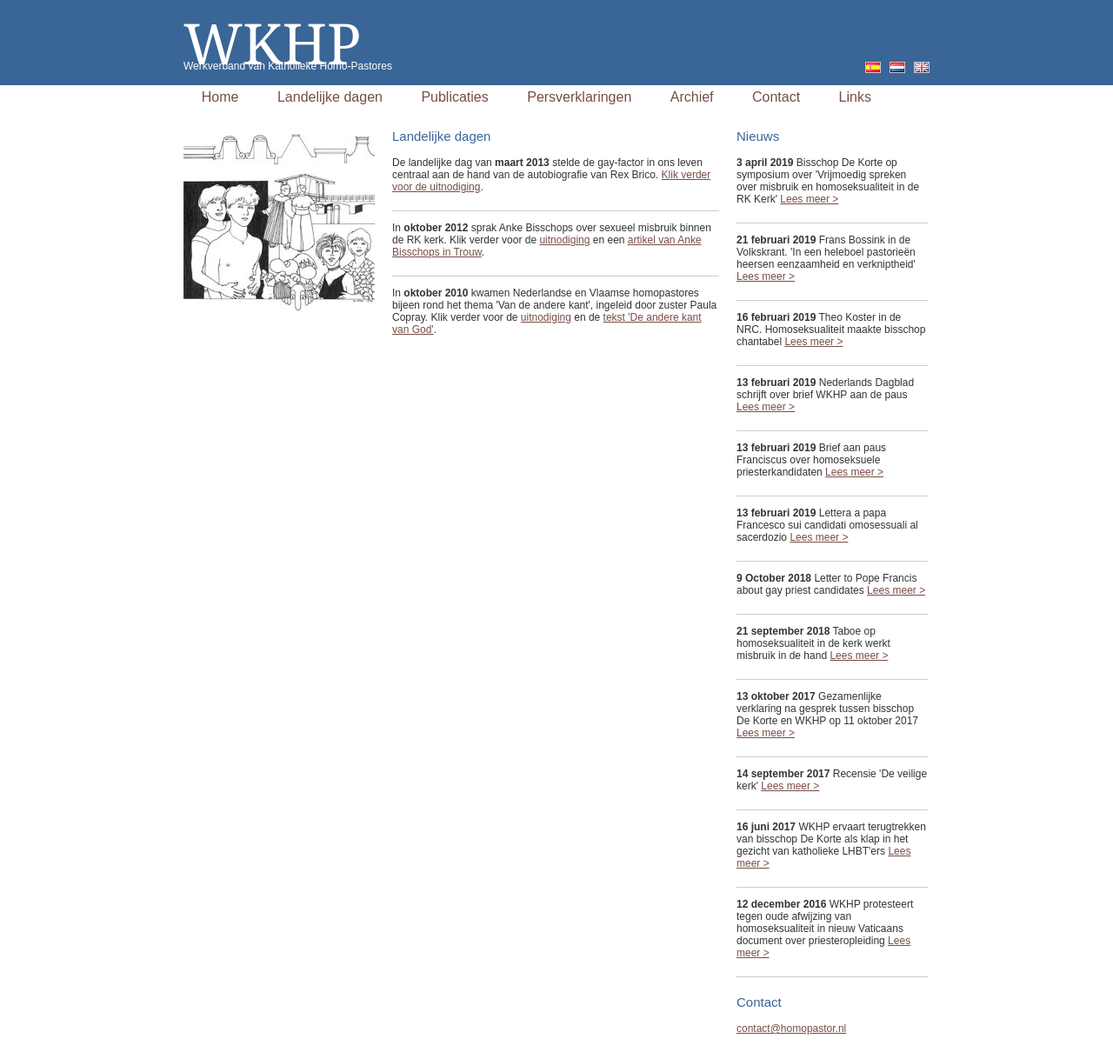
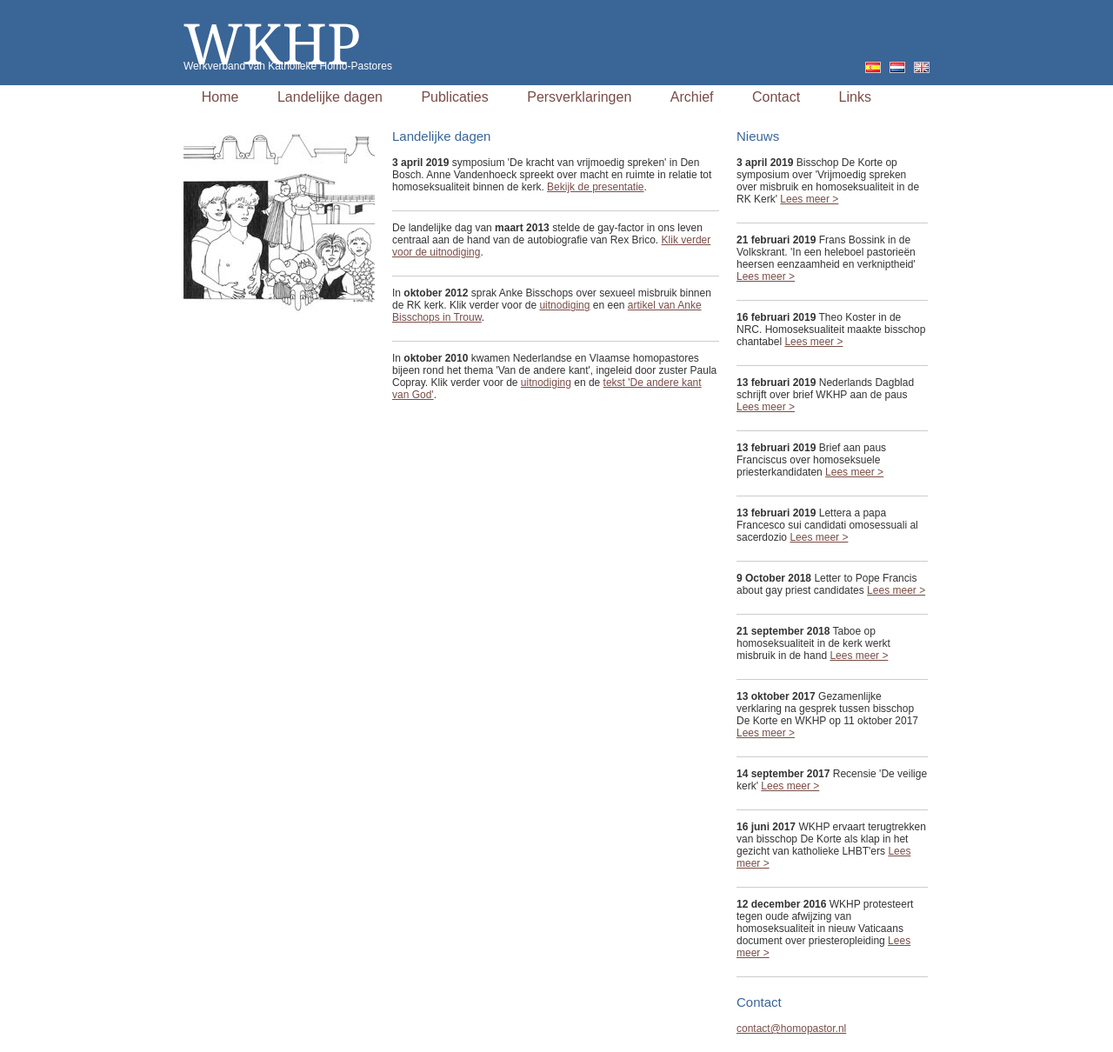
Before and after one commit to homopastor/homopastor, a Jekyll site: the page built from pages/landelijke-dagen.html, in a window 1280 px wide. Shown: the whole page at 87% size. Built offline with Jekyll 4.4.1, drawn with Linux system fonts in a browser that asks for light colours.

Commit message:
Update landelijke-dagen.html

```diff
--- a/pages/landelijke-dagen.html
+++ b/pages/landelijke-dagen.html
@@ -7,6 +7,7 @@ permalink: landelijke-dagen
 <div class="foto"><img src="/assets/images/landdag.jpg" title="WKHP Landdag Tekening" alt="WKHP Landdag Tekening" width="220" height="212"/></div>
 <div class="content">
 	<h1>Landelijke dagen</h1>
+	<p><strong>3 april 2019</strong> symposium 'De kracht van vrijmoedig spreken' in Den Bosch. Anne Vandenhoeck spreekt over macht en ruimte in relatie tot homoseksualiteit binnen de kerk. <a target="_blank" href="/assets/files/s'Hertogenbosch%20online.pdf">Bekijk de presentatie</a>.</p>
 	<p>De landelijke dag van <strong>maart 2013</strong> stelde de gay-factor in ons leven centraal aan de hand van de autobiografie van Rex Brico. <a target="_blank" href="/assets/files/WKHP%20landdag%2021%20maart%202013%20uitnodiging.pdf">Klik verder voor de uitnodiging</a>.</p>
 	<p>In <strong>oktober 2012</strong> sprak Anke Bisschops over sexueel misbruik binnen de RK kerk. Klik verder voor de <a href="/assets/files/WKHP%20landdag%2024%20oktober%202012%20uitnodiging.pdf" target="_blank">uitnodiging</a> en een <a href="/assets/files/Anke%20Bisschops,%20Ze%20kwamen%20er%20mee%20weg.pdf" target="_blank">artikel van Anke Bisschops in Trouw</a>.</p>
 	<p>In <strong>oktober 2010</strong> kwamen Nederlandse en Vlaamse homopastores bijeen rond het thema 'Van de andere kant', ingeleid door zuster Paula Copray. Klik verder voor de <a href="/assets/files/WKHP%20landelijke%20dag%20uitnodiging.pdf" target="_blank">uitnodiging</a> en de <a href="/assets/files/WKHP%20landelijke%20dag%20Copray.pdf" target="_blank">tekst 'De andere kant van God'</a>.</p>
```
